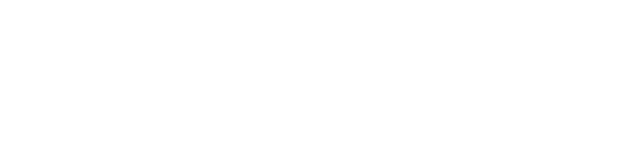
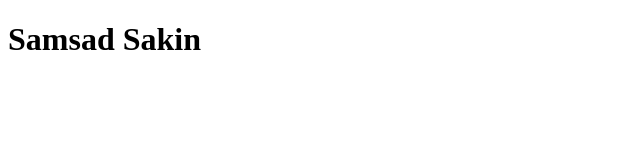
Before and after one commit to samsadsakin/website1, a plain HTML site: page index.html in a window 1280 px wide. Shown: the whole page, without its empty margins (0-640 px from the left). Drawn offline with Linux system fonts and the light colour scheme.

Commit message:
added a difference

```diff
--- a/index.html
+++ b/index.html
@@ -3,9 +3,12 @@
 <head>
     <meta charset="UTF-8">
     <meta name="viewport" content="width=device-width, initial-scale=1.0">
-    <title>Document</title>
+    <title>My Website</title>
 </head>
 <body>
+    <div>
+        <h1>Samsad Sakin</h1>
+    </div>
 
 </body>
 </html>
```
